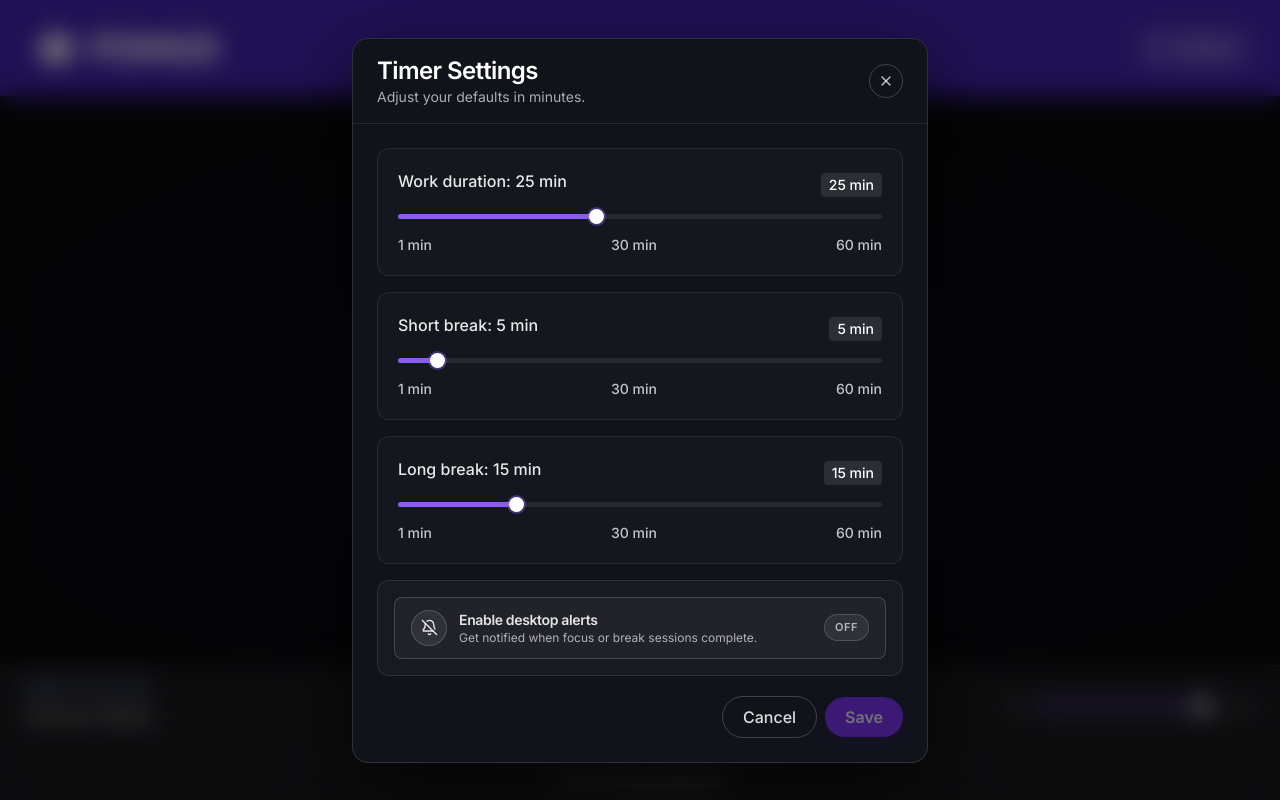
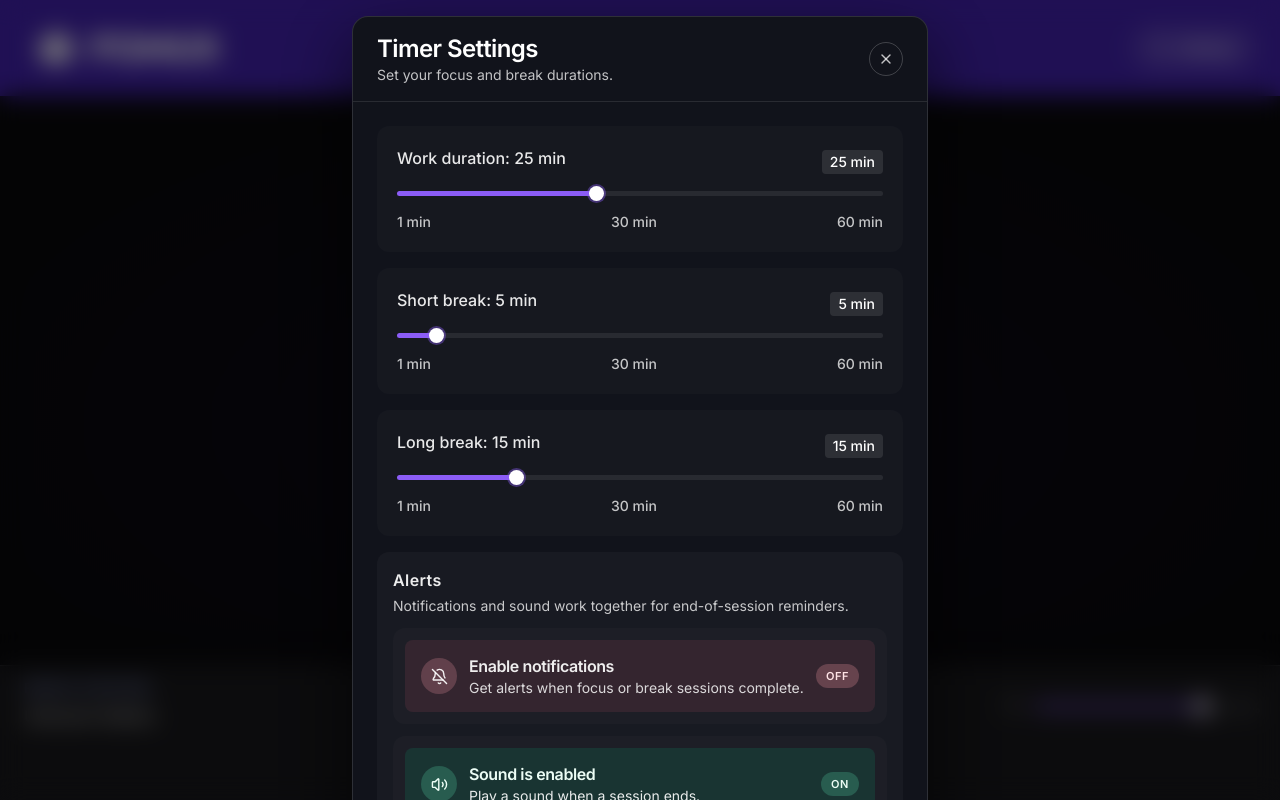
Before and after one commit to michaelmendez/pomux, a React (Vite) app: page / in a window 1280 px wide. Both pictures are taken after a click on the button "Settings". Built offline with nearby package versions, Linux system fonts and the light colour scheme; no server answers.

Commit message:
feat: add sound settings and toggle functionality for notifications in settings

```diff
--- a/src/contexts/SettingsProvider.tsx
+++ b/src/contexts/SettingsProvider.tsx
@@ -1,7 +1,7 @@
 import { DEFAULT_DURATIONS, STORAGE_KEYS } from "@/constants/consts";
 import { SettingsContext } from "@/contexts/settingsContext";
 import useLocalStorage from "@/hooks/useLocalStorage";
-import { useCallback, useMemo } from "react";
+import { useCallback, useEffect, useMemo } from "react";
 
 export type Durations = {
   pomodoro: number;
@@ -14,6 +14,7 @@ export type Sessions = { pomodoro: number; shortBreak: number; longBreak: number
 export type SettingsContextProps = {
   durations: Durations;
   isNotificationEnabled: boolean;
+  isSoundEnabled: boolean;
 };
 
 export type SettingsContextValue = {
@@ -27,7 +28,14 @@ export function SettingsProvider({ children }: Readonly<SettingsProviderProps>)
   const [settings, setSettings] = useLocalStorage<SettingsContextProps>(STORAGE_KEYS.SETTINGS, {
     durations: DEFAULT_DURATIONS,
     isNotificationEnabled: false,
+    isSoundEnabled: true,
   });
+
+  useEffect(() => {
+    if (settings.isSoundEnabled === undefined) {
+      setSettings((prev) => ({ ...prev, isSoundEnabled: true }));
+    }
+  }, [setSettings, settings.isSoundEnabled]);
 
   const handleSettings = useCallback(
     (newSettings: Partial<SettingsContextProps>) => {
--- a/src/features/header/components/Settings.tsx
+++ b/src/features/header/components/Settings.tsx
@@ -3,8 +3,69 @@ import { useSettings } from "@/contexts/useSettings";
 import Slider from "@/shared/ui/Slider";
 import { ensureNotificationPermission } from "@/utils/notifications";
 import { toMinutes, toSeconds } from "@/utils/timeConversion";
-import { Bell, BellOff, Settings2, X } from "lucide-react";
+import { Bell, BellOff, Settings2, Volume2, VolumeX, X } from "lucide-react";
 import { useEffect, useRef, useState } from "react";
+
+type SettingsToggleCardProps = {
+  enabled: boolean;
+  onClick: () => void;
+  enabledTitle: string;
+  disabledTitle: string;
+  enabledDescription: string;
+  disabledDescription: string;
+  enabledIcon: React.ReactNode;
+  disabledIcon: React.ReactNode;
+};
+
+function SettingsToggleCard({
+  enabled,
+  onClick,
+  enabledTitle,
+  disabledTitle,
+  enabledDescription,
+  disabledDescription,
+  enabledIcon,
+  disabledIcon,
+}: Readonly<SettingsToggleCardProps>) {
+  return (
+    <div className="rounded-xl bg-white/2 p-3">
+      <button
+        type="button"
+        onClick={onClick}
+        className={`group flex w-full items-center justify-between rounded-lg px-4 py-3.5 text-left transition-all duration-200 focus-visible:outline-none focus-visible:ring-2 ${
+          enabled
+            ? "bg-emerald-500/14 text-emerald-50 hover:bg-emerald-500/20 focus-visible:ring-emerald-300/45"
+            : "bg-rose-400/10 text-white/92 hover:bg-rose-400/16 focus-visible:ring-rose-300/35"
+        }`}
+      >
+        <span className="flex items-center gap-3">
+          <span
+            className={`inline-flex h-9 w-9 items-center justify-center rounded-full transition-colors ${
+              enabled ? "bg-emerald-300/22 text-emerald-50" : "bg-rose-300/22"
+            }`}
+          >
+            {enabled ? enabledIcon : disabledIcon}
+          </span>
+          <span className="flex flex-col">
+            <span className="text-base font-semibold tracking-tight">
+              {enabled ? enabledTitle : disabledTitle}
+            </span>
+            <span className={`text-sm ${enabled ? "text-white/90" : "text-white/82"}`}>
+              {enabled ? enabledDescription : disabledDescription}
+            </span>
+          </span>
+        </span>
+        <span
+          className={`rounded-full px-2.5 py-1 text-[11px] font-semibold uppercase tracking-wider ${
+            enabled ? "bg-emerald-300/22 text-emerald-50" : "bg-rose-300/24 text-rose-100"
+          }`}
+        >
+          {enabled ? "On" : "Off"}
+        </span>
+      </button>
+    </div>
+  );
+}
 
 export default function Settings() {
   const { settings, handleSettings } = useSettings();
@@ -19,18 +80,21 @@ export default function Settings() {
   const [isNotificationEnabled, setIsNotificationEnabled] = useState(
     settings.isNotificationEnabled,
   );
+  const [isSoundEnabled, setIsSoundEnabled] = useState(settings.isSoundEnabled ?? true);
 
   const isDirty =
     pomodoro !== toMinutes(settings.durations.pomodoro) ||
     shortBreak !== toMinutes(settings.durations.shortBreak) ||
     longBreak !== toMinutes(settings.durations.longBreak) ||
-    isNotificationEnabled !== settings.isNotificationEnabled;
+    isNotificationEnabled !== settings.isNotificationEnabled ||
+    isSoundEnabled !== (settings.isSoundEnabled ?? true);
 
   useEffect(() => {
     setPomodoro(toMinutes(settings.durations.pomodoro));
     setShortBreak(toMinutes(settings.durations.shortBreak));
     setLongBreak(toMinutes(settings.durations.longBreak));
     setIsNotificationEnabled(settings.isNotificationEnabled);
+    setIsSoundEnabled(settings.isSoundEnabled ?? true);
   }, [settings]);
 
   useEffect(() => {
@@ -84,6 +148,7 @@ export default function Settings() {
         ),
       },
       isNotificationEnabled,
+      isSoundEnabled,
     });
     setIsClosing(true);
   };
@@ -93,6 +158,7 @@ export default function Settings() {
     setShortBreak(toMinutes(settings.durations.shortBreak));
     setLongBreak(toMinutes(settings.durations.longBreak));
     setIsNotificationEnabled(settings.isNotificationEnabled);
+    setIsSoundEnabled(settings.isSoundEnabled ?? true);
     setIsClosing(false);
     setIsEntering(true);
     setIsOpen(true);
@@ -162,7 +228,7 @@ export default function Settings() {
               <div className="flex items-center justify-between border-b border-white/10 px-6 py-4">
                 <div>
                   <h2 className="text-2xl font-semibold tracking-tight">Timer Settings</h2>
-                  <p className="text-sm text-white/65">Adjust your defaults in minutes.</p>
+                  <p className="text-sm text-white/75">Set your focus and break durations.</p>
                 </div>
                 <button
                   type="button"
@@ -181,7 +247,7 @@ export default function Settings() {
                 }}
                 className="space-y-4 p-6"
               >
-                <div className="space-y-2 rounded-xl border border-white/8 bg-white/2 p-5">
+                <div className="space-y-2 rounded-xl bg-white/2 p-5">
                   <label className="block text-base text-white/90 font-medium">
                     Work duration: {pomodoro} min
                   </label>
@@ -198,7 +264,7 @@ export default function Settings() {
                   />
                 </div>
 
-                <div className="space-y-2 rounded-xl border border-white/8 bg-white/2 p-5">
+                <div className="space-y-2 rounded-xl bg-white/2 p-5">
                   <label className="block text-base text-white/90 font-medium">
                     Short break: {shortBreak} min
                   </label>
@@ -215,7 +281,7 @@ export default function Settings() {
                   />
                 </div>
 
-                <div className="space-y-2 rounded-xl border border-white/8 bg-white/2 p-5">
+                <div className="space-y-2 rounded-xl bg-white/2 p-5">
                   <label className="block text-base text-white/90 font-medium">
                     Long break: {longBreak} min
                   </label>
@@ -232,50 +298,36 @@ export default function Settings() {
                   />
                 </div>
 
-                <div className="rounded-xl border border-white/10 bg-white/3 p-4">
-                  <button
-                    type="button"
+                <section className="space-y-3 rounded-xl bg-white/3 p-4">
+                  <div>
+                    <h3 className="text-base font-semibold tracking-wide text-white/92">Alerts</h3>
+                    <p className="mt-1 text-sm text-white/76">
+                      Notifications and sound work together for end-of-session reminders.
+                    </p>
+                  </div>
+
+                  <SettingsToggleCard
+                    enabled={isNotificationEnabled}
                     onClick={handleNotifications}
-                    className={`group flex w-full items-center justify-between rounded-lg border px-4 py-3 text-left transition-all duration-200 focus-visible:outline-none focus-visible:ring-2 ${
-                      isNotificationEnabled
-                        ? "border-indigo-300/30 bg-indigo-400/8 text-white/95 hover:bg-indigo-400/14 focus-visible:ring-indigo-300/45"
-                        : "border-white/16 bg-white/4 text-white/88 hover:bg-white/8 focus-visible:ring-white/35"
-                    }`}
-                  >
-                    <span className="flex items-center gap-3">
-                      <span
-                        className={`inline-flex h-9 w-9 items-center justify-center rounded-full border transition-colors ${
-                          isNotificationEnabled
-                            ? "border-indigo-300/35 bg-indigo-300/18"
-                            : "border-white/18 bg-white/7"
-                        }`}
-                      >
-                        {isNotificationEnabled ? <Bell size={17} /> : <BellOff size={17} />}
-                      </span>
-                      <span className="flex flex-col">
-                        <span className="text-sm font-semibold tracking-tight">
-                          {isNotificationEnabled
-                            ? "Desktop alerts are enabled"
-                            : "Enable desktop alerts"}
-                        </span>
-                        <span className="text-xs text-white/65">
-                          {isNotificationEnabled
-                            ? "You will get a notification when a session ends."
-                            : "Get notified when focus or break sessions complete."}
-                        </span>
-                      </span>
-                    </span>
-                    <span
-                      className={`rounded-full border px-2.5 py-1 text-[11px] font-semibold uppercase tracking-wider ${
-                        isNotificationEnabled
-                          ? "border-indigo-300/35 bg-indigo-300/18 text-indigo-100"
-                          : "border-white/16 bg-white/7 text-white/65"
-                      }`}
-                    >
-                      {isNotificationEnabled ? "On" : "Off"}
-                    </span>
-                  </button>
-                </div>
+                    enabledTitle="Notifications are enabled"
+                    disabledTitle="Enable notifications"
+                    enabledDescription="You will get alerts when a session ends."
+                    disabledDescription="Get alerts when focus or break sessions complete."
+                    enabledIcon={<Bell size={17} />}
+                    disabledIcon={<BellOff size={17} />}
+                  />
+
+                  <SettingsToggleCard
+                    enabled={isSoundEnabled}
+                    onClick={() => setIsSoundEnabled((prev) => !prev)}
+                    enabledTitle="Sound is enabled"
+                    disabledTitle="Enable sound"
+                    enabledDescription="Play a sound when a session ends."
+                    disabledDescription="Mute end-of-session sound alerts."
+                    enabledIcon={<Volume2 size={17} />}
+                    disabledIcon={<VolumeX size={17} />}
+                  />
+                </section>
 
                 <div className="flex items-center justify-end gap-2 pt-1">
                   <button
--- a/src/features/timer/components/Layout.tsx
+++ b/src/features/timer/components/Layout.tsx
@@ -3,8 +3,8 @@ import {
   NOTIFICATION_SOUND_PATH,
   POMODOROS_BEFORE_LONG_BREAK,
   STORAGE_KEYS,
+  TIMER_INTERVAL_MS,
   TIMER_NOTIFICATION_MESSAGES,
-  TIMER_INTERVAL_MS,
   TIMER_TYPES,
 } from "@/constants/consts";
 import { useSettings } from "@/contexts/useSettings";
@@ -52,7 +52,9 @@ export default function TimerLayout({
 
   useEffect(() => {
     if (seconds === 0) {
-      notificationRef.current.play();
+      if (settings.isSoundEnabled ?? true) {
+        notificationRef.current.play();
+      }
 
       if (settings.isNotificationEnabled) {
         const notification =
@@ -95,6 +97,7 @@ export default function TimerLayout({
     setSessions,
     settings.durations,
     settings.isNotificationEnabled,
+    settings.isSoundEnabled,
   ]);
 
   useEffect(() => {
```
